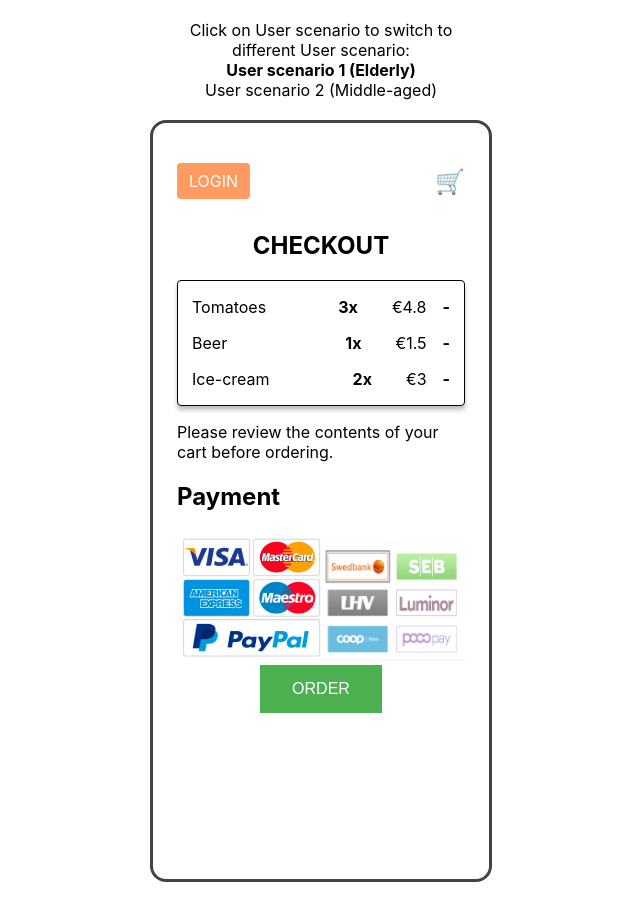
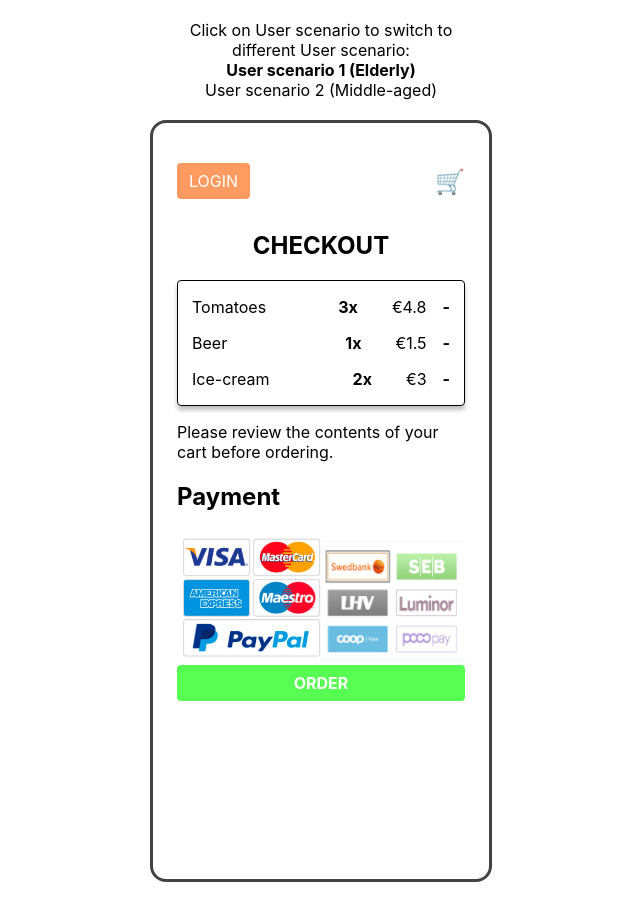
Before and after one commit to snemvalts/ux-ui-software-prototype, a React (Create React App) app: page /checkout in a window 1280 px wide. Shown: the whole page, without its empty margins (319-959 px from the left). Built offline with nearby package versions, Linux system fonts and the light colour scheme.

Commit message:
Update button

```diff
--- a/src/pages/Checkout.jsx
+++ b/src/pages/Checkout.jsx
@@ -2,7 +2,7 @@ import React from "react";
 import {Link} from "react-router-dom";
 import styled from 'styled-components';
 import {RootContainer} from "./Home";
-import {Header} from "../App";
+import {Header, SubmitButton} from "../App";
 
 
 const Recommendation = (props) => {
@@ -74,7 +74,7 @@ const Checkout = () => {
             </ImageContainer>
 
             <div style={{textAlign: 'center'}}>
-                <Button>ORDER</Button>
+                <SubmitButton>ORDER</SubmitButton>
             </div>
 
         </RootContainer>
```
